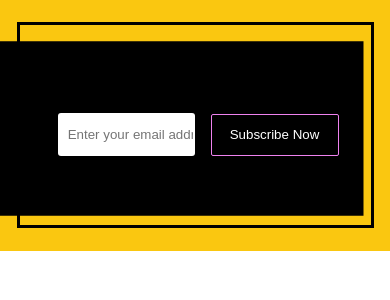
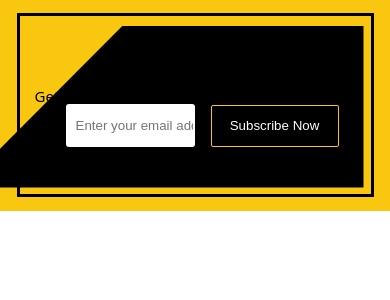
Before and after one commit to Jerry-Khobby/xcelsz-Project, a React (Create React App) app: page / in a window 390 px wide. Shown: the top 300 px of the page. Built offline with nearby package versions, Linux system fonts and the light colour scheme.

Commit message:
started with the media query

```diff
--- a/src/component/email.css
+++ b/src/component/email.css
@@ -1,11 +1,7 @@
-
-
-
-
 
 .email_section_master{
 width:100%;
-height:250.79px;
+height:210.79px;
 background-color: #FAC710;
 align-items: center;
 justify-content: center;
@@ -13,7 +9,7 @@ display: flex;
 }
 .email_section_submaster{
     width: 90%;
-    height:200.06px;
+    height:178.06px;
     border: 3px solid black;
     position: relative;
 
@@ -29,12 +25,17 @@ display: flex;
     width: 600px;
     position: absolute;
     right: 7px;
-    top: 1rem;
+    top: 0.6rem;
     padding-right: 2rem;
     background-color: black;
-    height: 10.9rem;
+    height: 10.1rem;
     clip-path: polygon(40% 0%, 100% 0%, 100% 100%, 0% 100%);
 }
+
+
+/* the media query for 1024px screen  */
+
+
 
 .email_input_button{
     position: absolute;
@@ -59,10 +60,15 @@ display: flex;
     width: 8rem;
     height: 41.78px;
     background-color: inherit;
-    border: 1px solid violet;
+    border: 1px solid #FAC710;
     color: #fff;
     border-radius: 2px;
     outline: none;
+}
+.subscribe_button:hover{
+    background-color: #FAC710;
+    color: #000;
+
 }
 .email_section_text_only>p{
 font-family: system-ui, -apple-system, BlinkMacSystemFont, 'Segoe UI', Roboto, Oxygen, Ubuntu, Cantarell, 'Open Sans', 'Helvetica Neue', sans-serif;
@@ -70,3 +76,21 @@ font-weight: 400;
 line-height: 3px;
 font-size: 18px;
 }
+@media(max-width: 1024px){
+    .black_background{
+        width: 480px;
+    }
+}
+
+
+@media(max-width:768px){
+    .black_background{
+        width: 370px;
+    }
+    .email_input{
+        width: 30vw;
+    }
+    .email_section_text_only>p{
+        font-size: 15px;
+    }
+}
```
